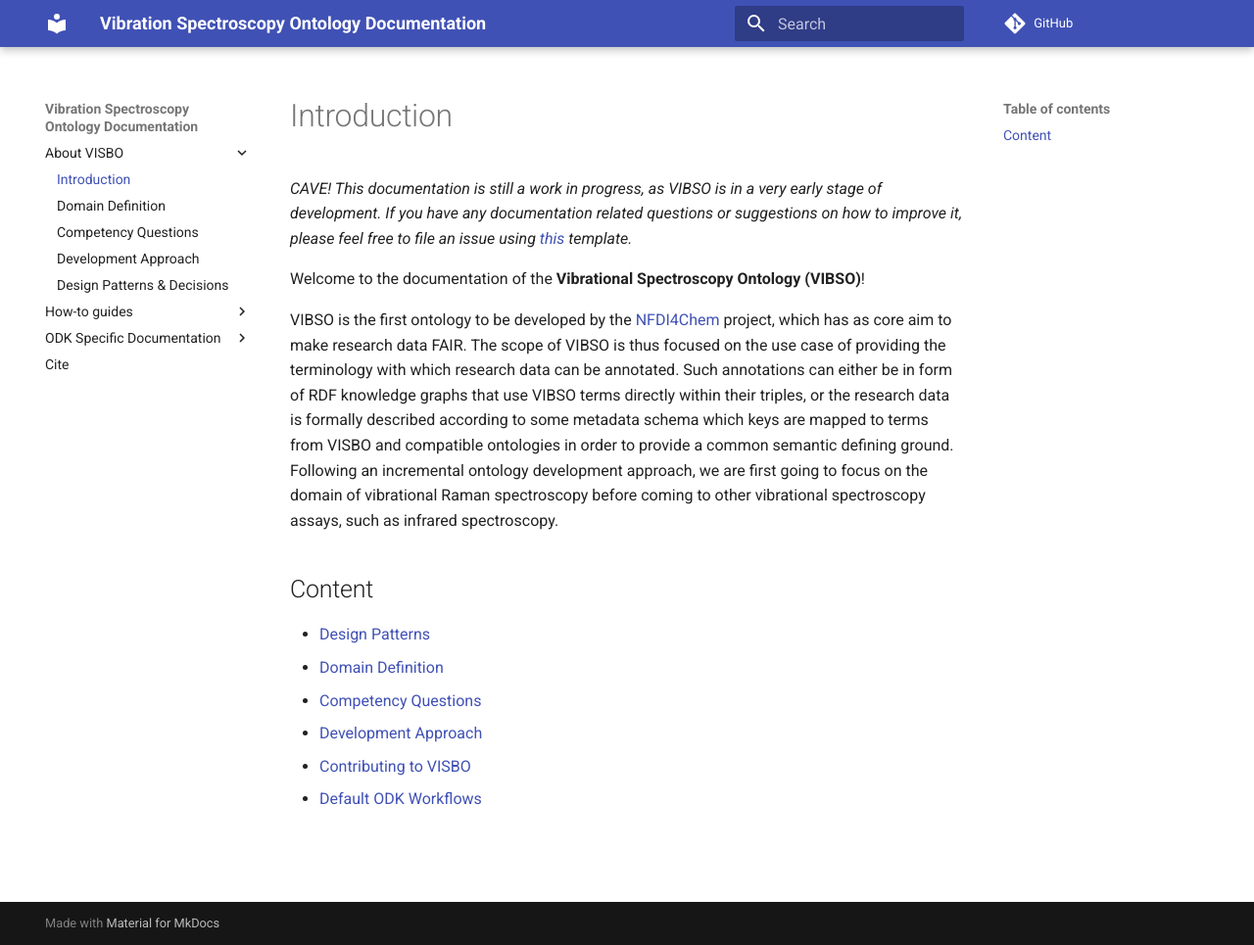
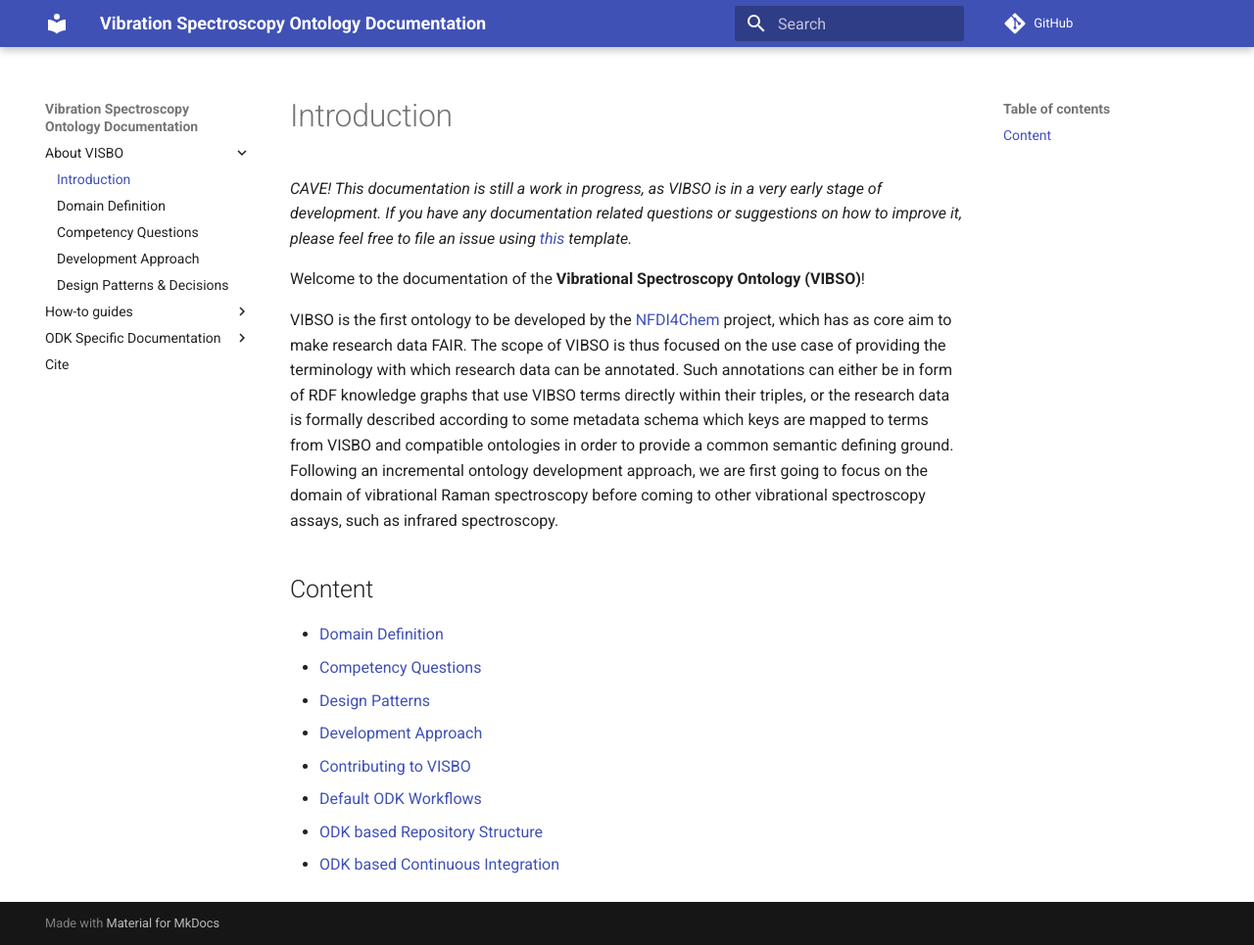
Before and after one commit to NFDI4Chem/VibrationalSpectroscopyOntology, an MkDocs documentation site: the page built from docs/index.md, in a window 1280 px wide and 965 px high. Shown: the whole window at 98% size. Built offline with MkDocs 1.6.1 and Material for MkDocs 9.7.7, drawn with Linux system fonts in a browser that asks for light colours; comment, search, counter and statistics services are not loaded.

Commit message:
Update index.md

```diff
--- a/docs/index.md
+++ b/docs/index.md
@@ -10,9 +10,11 @@ VIBSO is the first ontology to be developed by the [NFDI4Chem](https://www.nfdi4
 
 ## Content
 
-* [Design Patterns](design_patterns.md)
 * [Domain Definition](domain_definition.md)
 * [Competency Questions](competency_questions.md)
+* [Design Patterns](design_patterns.md)
 * [Development Approach](development_approach.md)
 * [Contributing to VISBO](contributing.md)
 * [Default ODK Workflows](odk-workflows/index.md)
+* [ODK based Repository Structure](RepositoryFileStructure.md)
+* [ODK based Continuous Integration](odk-workflows/ContinuousIntegration.md)
```
